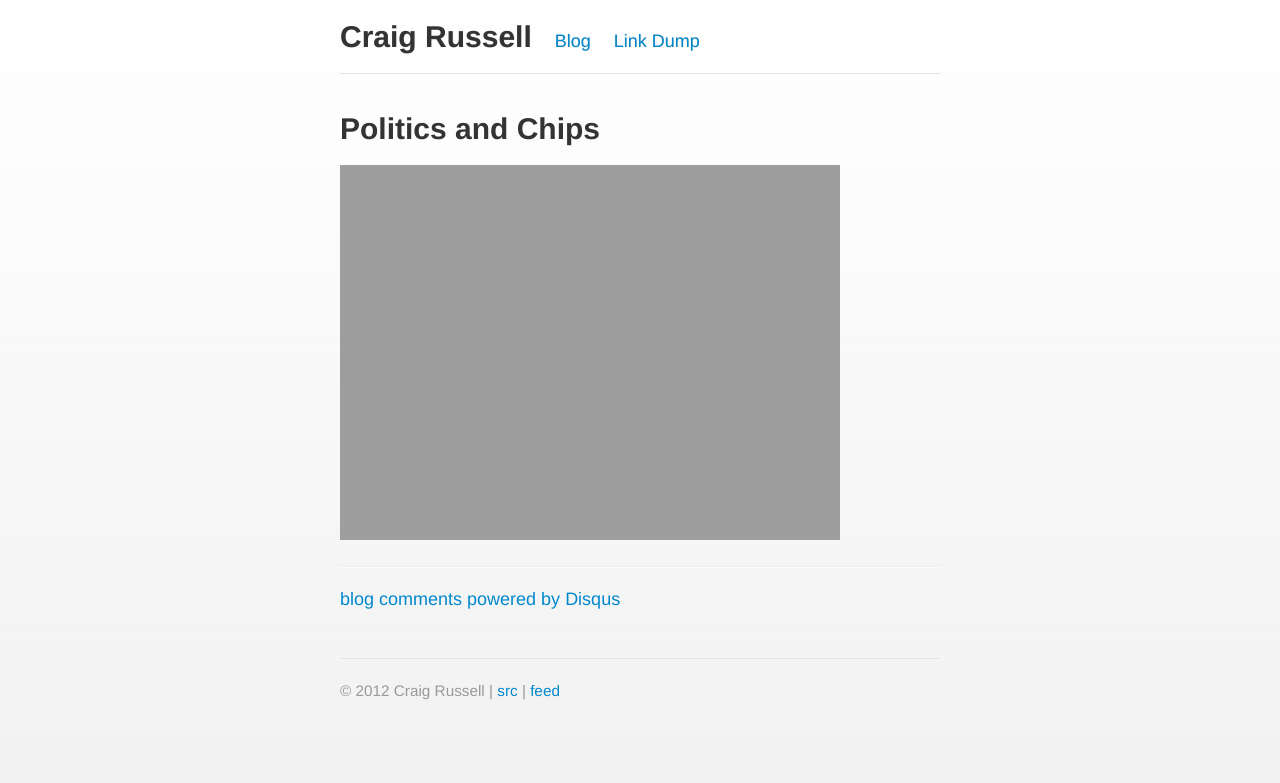
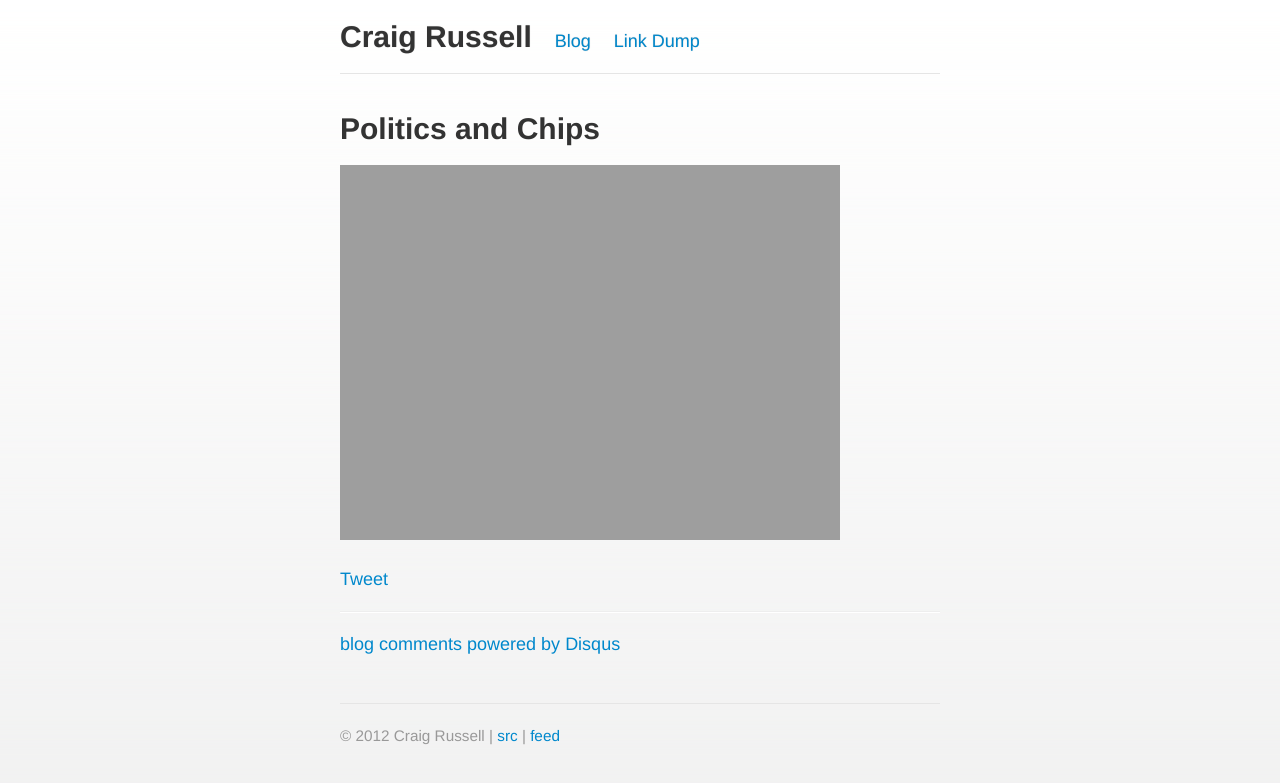
Before and after one commit to craig552uk/craig552uk.github.com, a Jekyll site: the page built from _posts/2008-10-22-politics-and-chips.markdown, in a window 1280 px wide. Shown: the top 783 px of the page. Built offline with Jekyll 4.4.1, drawn with Linux system fonts in a browser that asks for light colours; Markdown is read by kramdown in place of the engine named in the settings; comment, search, counter and statistics services are not loaded.

Commit message:
Added tweet button to posts

```diff
--- a/_layouts/post.html
+++ b/_layouts/post.html
@@ -5,6 +5,13 @@
   <h1 class="post-title">{{ page.title }}</h1>
 
   {{ content }}
+
+
+  <p>
+    <a href="https://twitter.com/share" class="twitter-share-button" data-via="craig552uk" data-size="large">Tweet</a>
+  </p>
+
+  <script>!function(d,s,id){var js,fjs=d.getElementsByTagName(s)[0];if(!d.getElementById(id)){js=d.createElement(s);js.id=id;js.src="//platform.twitter.com/widgets.js";fjs.parentNode.insertBefore(js,fjs);}}(document,"script","twitter-wjs");</script>
 
   <hr/>
 
```
